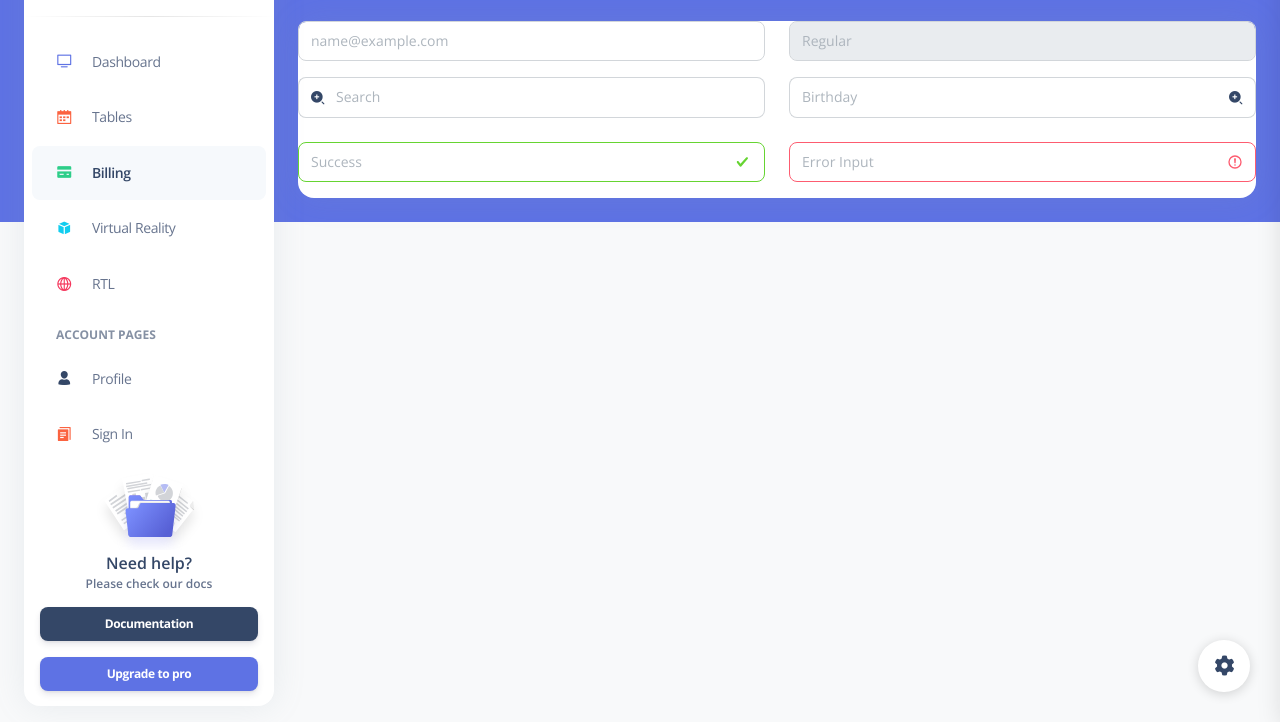
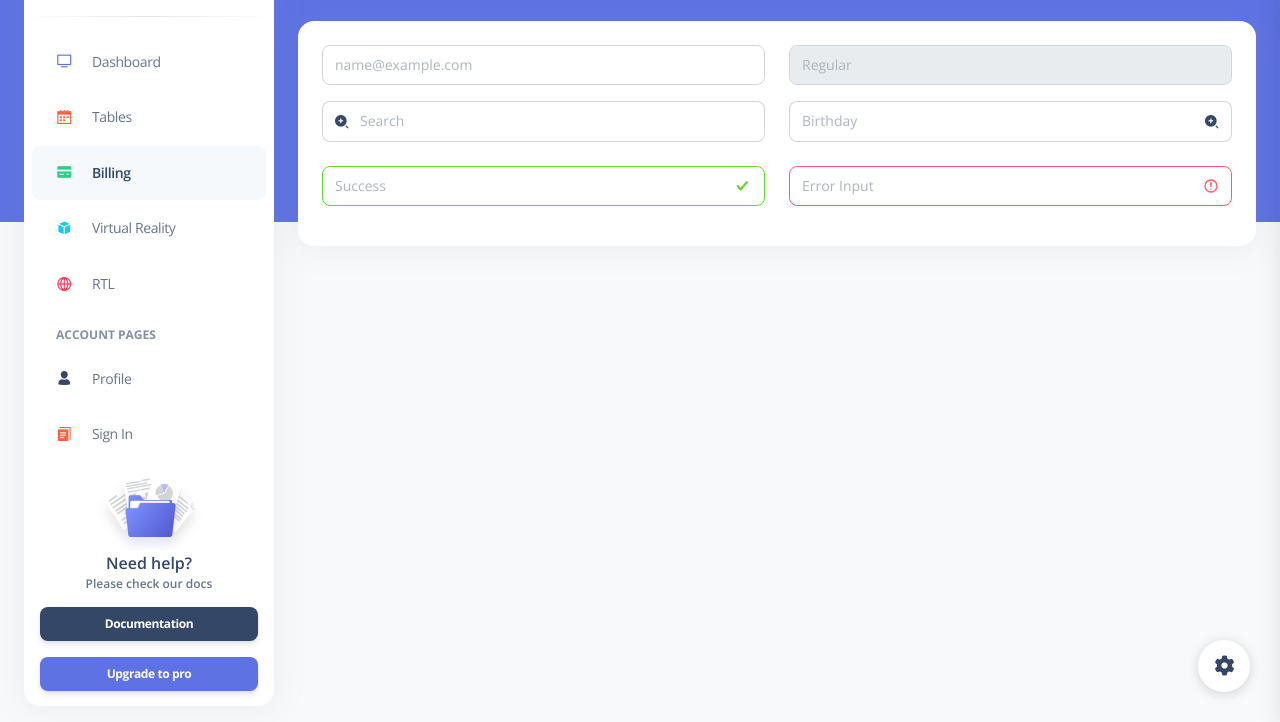
Before and after one commit to franlisboaabad/portal_proveedores, a website: page pages_portal/registro.html in a window 1280 px wide. Shown: the part 78-800 px from the top of the page. Drawn offline with nearby package versions, Linux system fonts and the light colour scheme.

Commit message:
card body registro html

```diff
--- a/pages_portal/registro.html
+++ b/pages_portal/registro.html
@@ -258,6 +258,7 @@
         <div class="col-md-12">
           <div class="card">
 
+            <div class="card-body">
               <form>
                 <div class="row">
                   <div class="col-md-6">
@@ -302,6 +303,7 @@
                   </div>
                 </div>
               </form>
+            </div>
 
 
 
```
Lines whose indentation alone changed are shown as unchanged.
